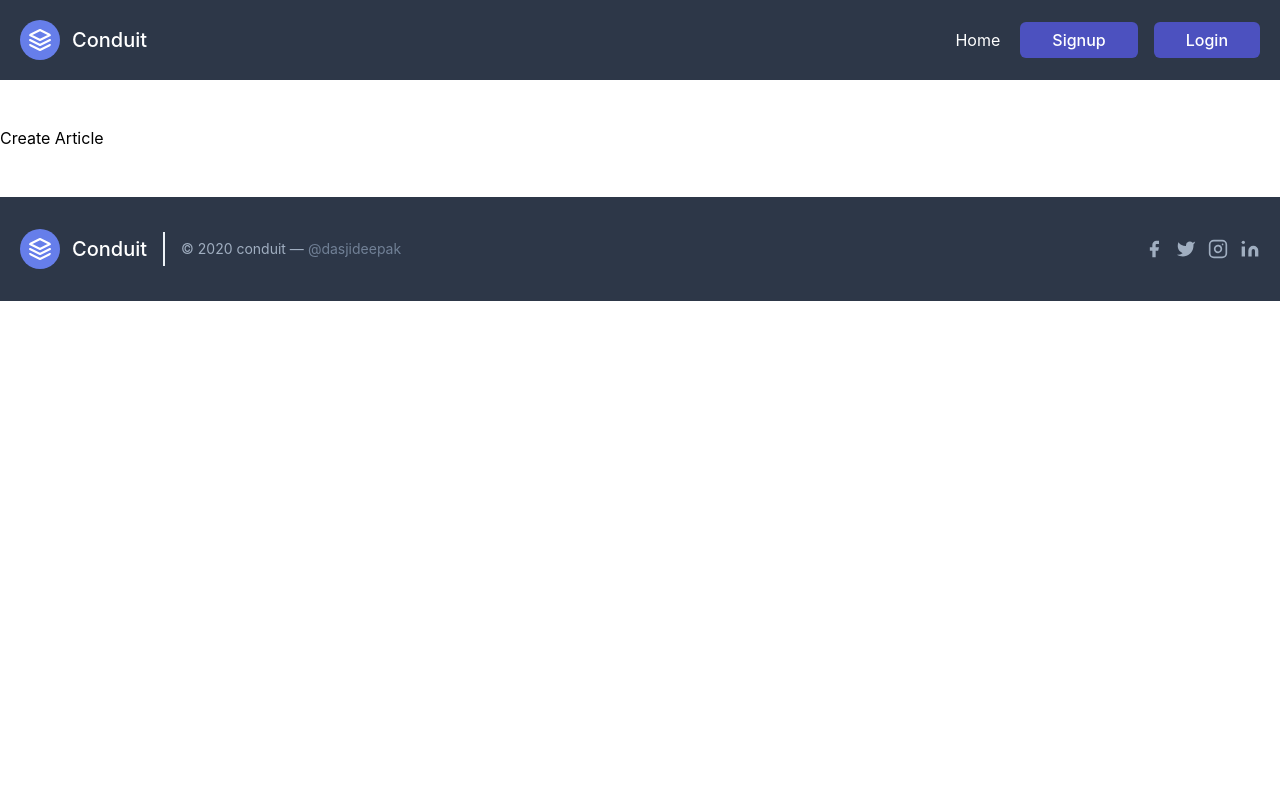
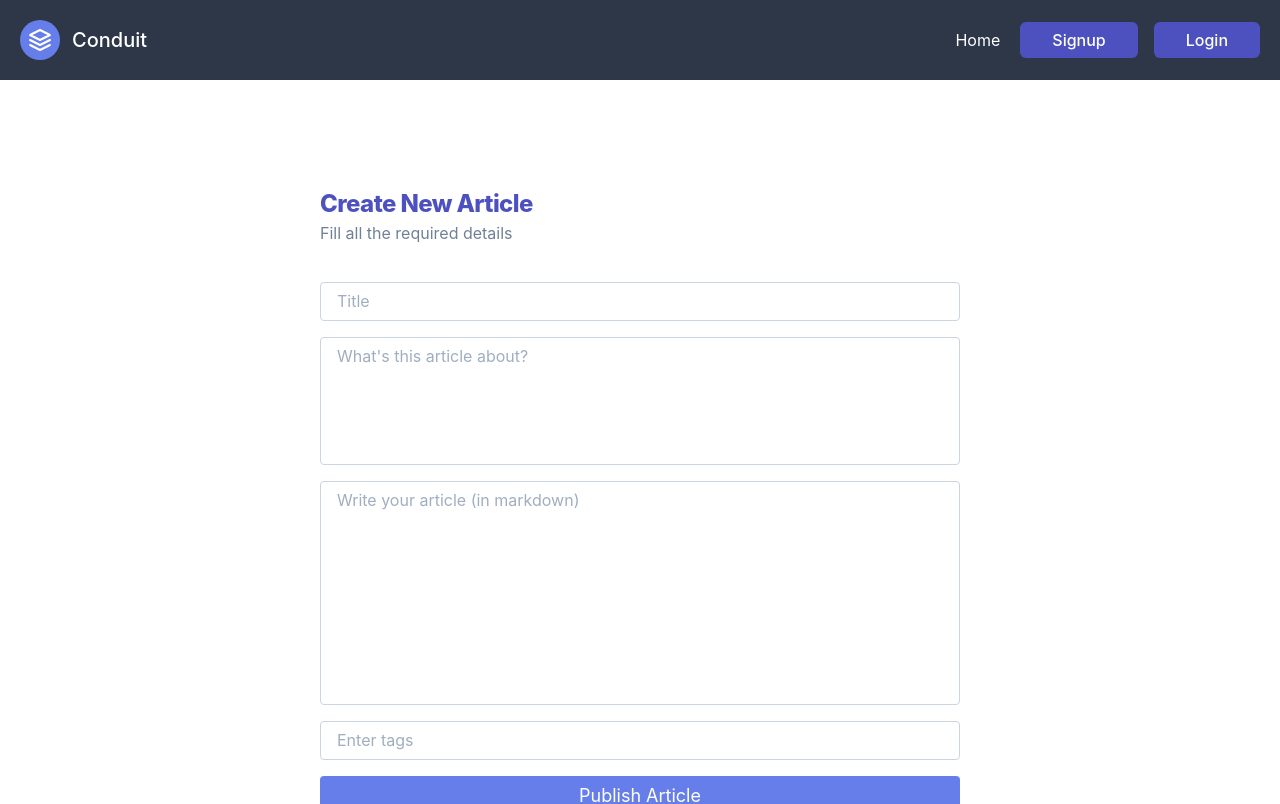
Before and after one commit to dasjideepak/react-conduit-app, a React (Create React App) app: page /create in a window 1280 px wide. Shown: the top 804 px of the page. Built offline with nearby package versions, Linux system fonts and the light colour scheme.

Commit message:
create article page

```diff
--- a/src/App.js
+++ b/src/App.js
@@ -8,10 +8,24 @@ import SignupPage from "./pages/SignupPage";
 import LoginPage from "./pages/LoginPage";
 import AuthArticlesPage from "./pages/AuthArticlesPage";
 import CreateArticlePage from "./pages/CreateArticlePage";
+// import Notifications from "./components/Notifications";
 
 function App() {
   const [isLogged, setIsLogged] = useState(false);
-  const [notification, setNotification] = useState([]);
+  const [notifications, setNotification] = useState([
+    {
+      type: "error",
+      message: "Something went wrong!",
+    },
+    {
+      type: "error",
+      message: "Something went wrong!",
+    },
+    {
+      type: "success",
+      message: "Account Created Successfully",
+    },
+  ]);
 
   useEffect(() => {
     if (localStorage.authToken) {
@@ -29,14 +43,25 @@ function App() {
           <Route exact path="/" component={HomePage} />
         )}
         <Route exact path="/signup">
-          <SignupPage />
+          <SignupPage
+            setNotification={setNotification}
+            notifications={notifications}
+          />
         </Route>
         <Route exact path="/login">
-          <LoginPage setIsLogged={setIsLogged} />
+          <LoginPage
+            setIsLogged={setIsLogged}
+            setNotification={setNotification}
+            notifications={notifications}
+          />
         </Route>
         <Route exact path="/create">
-          <CreateArticlePage />
+          <CreateArticlePage
+            setNotification={setNotification}
+            notifications={notifications}
+          />
         </Route>
+        {/* <Notifications notifications={notifications} /> */}
         <Footer />
       </Router>
     </>
--- a/src/components/CreateArticle.jsx
+++ b/src/components/CreateArticle.jsx
@@ -1,9 +1,134 @@
 import React from "react";
+import { useFormik } from "formik";
+import * as Yup from "yup";
+import { useFetchPost } from "./hooks/handleFetch";
 
 export default function CreateArticle() {
+  const [state, setState] = useFetchPost();
+  const { isLoading, data, error } = state;
+
+  if (data) {
+    console.log(data, "data");
+  }
+
+  if (error) {
+    console.log(error, "error");
+  }
+
+  if (isLoading) {
+    console.log(isLoading, "isLoading");
+  }
+
+  const formik = useFormik({
+    initialValues: {
+      title: "",
+      description: "",
+      body: "",
+      tags: "",
+    },
+    validationSchema: Yup.object({
+      title: Yup.string().required("Can't be blank").min(6, "Too Short!"),
+      description: Yup.string()
+        .required("Can't be blank")
+        .min(100, "Too Short!"),
+      body: Yup.string().required("Can't be blank").min(250, "Too Short!"),
+    }),
+    validateOnMount: true,
+    onSubmit: (values) => {
+      setState({
+        value: {
+          article: values,
+        },
+        url: "api/articles",
+        headers: {
+          Authorization: `Token ${localStorage.authToken}`,
+          "Content-Type": "application/json",
+        },
+      });
+    },
+  });
+
   return (
-    <div className="container py-12">
-      <h1>Create Article</h1>
-    </div>
+    <form
+      className="container py-12 text-gray-700 body-font relative"
+      onSubmit={formik.handleSubmit}
+    >
+      <div className="w-2/4 mx-auto my-16 bg-white flex flex-col">
+        <h2 className="text-indigo-700 text-2xl pb-1 leading-none font-extrabold tracking-tight sm:text-2xl sm:leading-no">
+          Create New Article
+        </h2>
+        <p className="leading-relaxed mb-5 text-gray-600">
+          Fill all the required details
+        </p>
+        <input
+          className="bg-white rounded border border-gray-400 focus:outline-none focus:border-indigo-500 text-base px-4 py-2 mt-4"
+          placeholder="Title"
+          type="text"
+          name="title"
+          onChange={formik.handleChange}
+          onBlur={formik.handleBlur}
+          value={formik.values.title}
+        />
+        {formik.touched.title && formik.errors.title ? (
+          <span className="text-red-500 text-sm pl-1 font-medium">
+            {formik.errors.title}
+          </span>
+        ) : (
+          false
+        )}
+        <textarea
+          className="bg-white rounded border border-gray-400 focus:outline-none h-32 focus:border-indigo-500 text-base px-4 py-2 mt-4 resize-none"
+          placeholder="What's this article about?"
+          name="description"
+          onChange={formik.handleChange}
+          onBlur={formik.handleBlur}
+          value={formik.values.description}
+        ></textarea>
+        {formik.touched.description && formik.errors.description ? (
+          <span className="text-red-500 text-sm pl-1 font-medium">
+            {formik.errors.description}
+          </span>
+        ) : (
+          false
+        )}
+        <textarea
+          className="bg-white rounded border border-gray-400 focus:outline-none h-56 focus:border-indigo-500 text-base px-4 py-2 mt-4 resize-none"
+          placeholder="Write your article (in markdown)"
+          name="body"
+          onChange={formik.handleChange}
+          onBlur={formik.handleBlur}
+          value={formik.values.body}
+        ></textarea>
+        {formik.touched.body && formik.errors.body ? (
+          <span className="text-red-500 text-sm pl-1 font-medium">
+            {formik.errors.body}
+          </span>
+        ) : (
+          false
+        )}
+        <input
+          className="bg-white rounded border border-gray-400 focus:outline-none focus:border-indigo-500 text-base px-4 py-2 mt-4"
+          placeholder="Enter tags"
+          type="text"
+          name="tags"
+          onChange={formik.handleChange}
+          onBlur={formik.handleBlur}
+          value={formik.values.tags}
+        />
+        {formik.touched.tags && formik.errors.tags ? (
+          <span className="text-red-500 text-sm pl-1 font-medium">
+            {formik.errors.tags}
+          </span>
+        ) : (
+          false
+        )}
+        <button
+          type="submit"
+          className="text-white bg-indigo-500 border-0 py-2 px-6 focus:outline-none hover:bg-indigo-600 rounded text-lg my-4"
+        >
+          Publish Article
+        </button>
+      </div>
+    </form>
   );
 }
--- /dev/null
+++ b/src/components/Notifications.jsx
@@ -0,0 +1,63 @@
+import React from "react";
+import { v4 as uuid } from "uuid";
+import PropTypes from "prop-types";
+
+export default function Notifications(props) {
+  const { notifications } = props;
+  console.log(props, "hi");
+  return (
+    <div className="flex justify-between flex-col">
+      <div
+        className="text-white p-8 w-full"
+        style={{ position: "fixed", bottom: "80px" }}
+      >
+        {notifications &&
+          notifications?.map((notification) => {
+            return (
+              <div
+                key={uuid()}
+                className={
+                  "border px-4 py-3 rounded relative rounded-full " +
+                  (notification.type === "error"
+                    ? "bg-red-100 border-red-400 text-red-700 "
+                    : "bg-green-100 border-green-400 text-green-700 ")
+                }
+                role="alert"
+                style={{ maxWidth: "600px", margin: "12px auto" }}
+              >
+                <div>
+                  <strong className="font-bold">
+                    {console.log(notification.type)}
+                    {notification.type === "error" ? "Error!" : "Success!"}
+                  </strong>
+                  <span className="block sm:inline px-4">
+                    {notification.message}
+                  </span>
+                </div>
+                <span className="absolute top-0 bottom-0 right-0 px-4 py-3">
+                  <svg
+                    className={
+                      "fill-current h-6 w-6 " +
+                      (notification.type === "error"
+                        ? "text-red-500"
+                        : "text-green-500")
+                    }
+                    role="button"
+                    xmlns="http://www.w3.org/2000/svg"
+                    viewBox="0 0 20 20"
+                  >
+                    <title>Close</title>
+                    <path d="M14.348 14.849a1.2 1.2 0 0 1-1.697 0L10 11.819l-2.651 3.029a1.2 1.2 0 1 1-1.697-1.697l2.758-3.15-2.759-3.152a1.2 1.2 0 1 1 1.697-1.697L10 8.183l2.651-3.031a1.2 1.2 0 1 1 1.697 1.697l-2.758 3.152 2.758 3.15a1.2 1.2 0 0 1 0 1.698z" />
+                  </svg>
+                </span>
+              </div>
+            );
+          })}
+      </div>
+    </div>
+  );
+}
+
+Notifications.propTypes = {
+  notifications: PropTypes.array,
+};
--- a/src/components/SignUp.jsx
+++ b/src/components/SignUp.jsx
@@ -3,7 +3,6 @@ import { useFormik } from "formik";
 import * as Yup from "yup";
 import { NavLink, withRouter } from "react-router-dom";
 import { useFetchPost } from "./hooks/handleFetch";
-import Notification from "./Notification";
 
 function SignUp(props) {
   const [state, setState] = useFetchPost();
@@ -45,7 +44,7 @@ function SignUp(props) {
   });
 
   return (
-    <form className="my-40" onSubmit={formik.handleSubmit}>
+    <form className="my-40" onSubmit={formik.handleSubmit} select-none>
       <div
         className="flex justify-between mx-auto rounded-lg"
         style={{
@@ -190,11 +189,6 @@ function SignUp(props) {
           <img src="/images/signup.svg" alt="login-img" width="90%" />
         </div>
       </div>
-      {error ? (
-        <Notification type="error" message={"Something went wrong"} />
-      ) : (
-        false
-      )}
     </form>
   );
 }
--- a/src/components/hooks/handleFetch.js
+++ b/src/components/hooks/handleFetch.js
@@ -1,5 +1,4 @@
 import { useState, useEffect } from "react";
-import axios from "axios";
 
 function useFetch(url, options) {
   const [isLoading, setIsLoading] = useState(false);
@@ -22,17 +21,34 @@ function useFetchPost() {
   const [error, setError] = useState("");
   const [state, setState] = useState({ value: null, url: "" });
 
+  const ROOT_URL = "https://mighty-oasis-08080.herokuapp.com/";
+  let article = {
+    article: {
+      title: "How to train your dragon",
+      description: "Ever wonder how?",
+      body: "You have to believe",
+      tagList: ["reactjs", "angularjs", "dragons"],
+    },
+  };
+
   useEffect(() => {
     if (state.url && state.value) {
-      console.log(state.url, state.value);
+      console.log(ROOT_URL + state.url, article, state.headers);
       setIsLoading(true);
-      axios
-        .post(state.url, state.value)
+
+      fetch(ROOT_URL + state.url, {
+        method: "post",
+        headers: {
+          ...state.headers,
+        },
+        body: JSON.stringify(state.value),
+      })
+        .then((result) => result.json())
         .then((result) => setData(result.data))
         .catch((error) => setError(error))
         .finally(() => setIsLoading(false));
     }
-  }, [state.url, state.value]);
+  }, [state.url, state.headers, state.value]);
   return [{ isLoading, data, error }, setState];
 }
 
--- a/src/pages/LoginPage.jsx
+++ b/src/pages/LoginPage.jsx
@@ -1,5 +1,6 @@
 import React, { useEffect } from "react";
 import Login from "../components/Login";
+import PropTypes from "prop-types";
 
 export default function SignupPage(props) {
   useEffect(() => {
@@ -8,7 +9,17 @@ export default function SignupPage(props) {
 
   return (
     <>
-      <Login setIsLogged={props.setIsLogged} />
+      <Login
+        setIsLogged={props.setIsLogged}
+        setNotification={props.setNotification}
+        notifications={props.notifications}
+      />
     </>
   );
 }
+
+Login.propTypes = {
+  setIsLogged: PropTypes.func,
+  setNotification: PropTypes.func,
+  notifications: PropTypes.array,
+};
--- a/src/pages/SignupPage.jsx
+++ b/src/pages/SignupPage.jsx
@@ -1,5 +1,6 @@
 import React, { useEffect } from "react";
 import Signup from "../components/SignUp";
+import PropTypes from "prop-types";
 
 export default function SignupPage(props) {
   useEffect(() => {
@@ -7,7 +8,15 @@ export default function SignupPage(props) {
   }, []);
   return (
     <>
-      <Signup />
+      <Signup
+        setNotification={props.setNotification}
+        notifications={props.notifications}
+      />
     </>
   );
 }
+
+SignupPage.propTypes = {
+  setNotification: PropTypes.func,
+  notifications: PropTypes.array,
+};
```
Also changed, not shown: src/components/Login.jsx (+10 -3 lines), src/components/Notification.jsx (deleted, +0 -44 lines).
